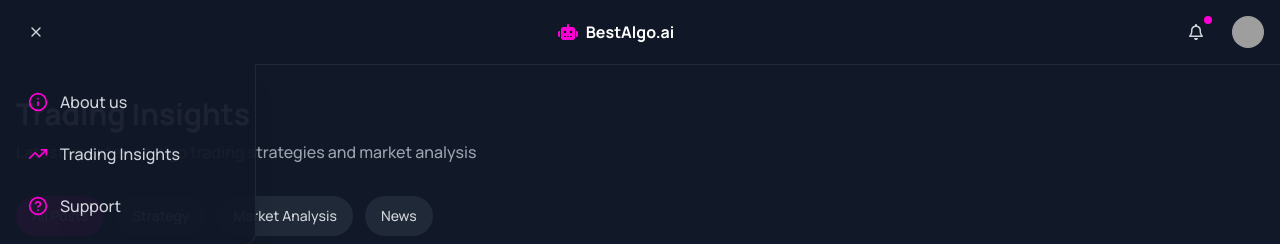
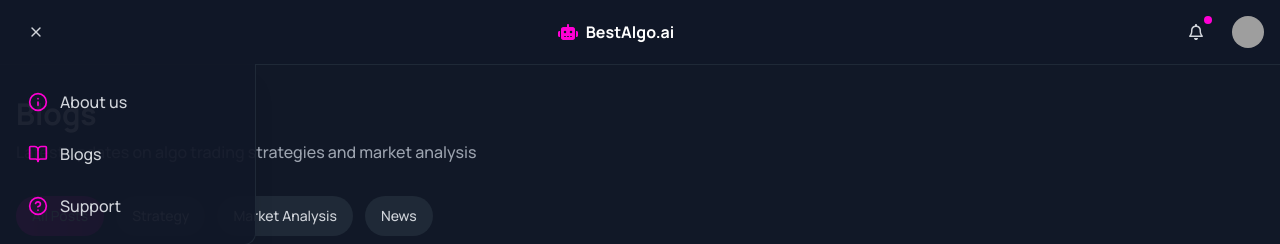
Before and after one commit to msjai003/bestalgoai, a React (Vite) app: page /blog in a window 1280 px wide. Both pictures are taken after a click on the button 36 px from the left and 32 px from the top of the page. Shown: the top 244 px of the page. Built offline with nearby package versions, Linux system fonts and the light colour scheme; grey boxes are pictures that could not be loaded.

Commit message:
Rename "Trading Insights" to "Blogs"
Renamed "Trading Insights" to "Blogs" in the menu bar.

```diff
--- a/src/components/Header.tsx
+++ b/src/components/Header.tsx
@@ -1,7 +1,7 @@
 
 import { useState } from 'react';
 import { Button } from './ui/button';
-import { Menu, X, Info, TrendingUp, HelpCircle } from 'lucide-react';
+import { Menu, X, Info, BookOpen, HelpCircle } from 'lucide-react';
 import { Link } from 'react-router-dom';
 import { cn } from '@/lib/utils';
 
@@ -57,8 +57,8 @@ export const Header = () => {
               />
               <MenuLink
                 to="/blog"
-                icon={<TrendingUp className="w-5 h-5" />}
-                label="Trading Insights"
+                icon={<BookOpen className="w-5 h-5" />}
+                label="Blogs"
                 onClick={() => setIsOpen(false)}
               />
               <MenuLink
--- a/src/pages/Blog.tsx
+++ b/src/pages/Blog.tsx
@@ -37,7 +37,7 @@ const BlogPage = () => {
       <Header />
       <main className="pt-16 px-4">
         <section className="py-8">
-          <h1 className="text-3xl font-bold mb-2">Trading Insights</h1>
+          <h1 className="text-3xl font-bold mb-2">Blogs</h1>
           <p className="text-gray-400">Latest updates on algo trading strategies and market analysis</p>
         </section>
 
```
